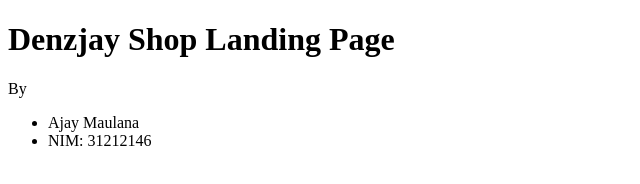
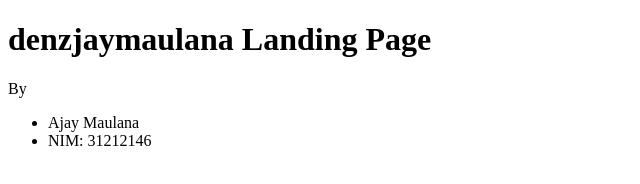
Before and after one commit to Denzjaymaulana/Denzjay-Shop.github.io, a plain HTML site: page index.html in a window 1280 px wide. Shown: the whole page, without its empty margins (0-640 px from the left). Drawn offline with Linux system fonts and the light colour scheme.

```diff
--- a/index.html
+++ b/index.html
@@ -2,10 +2,10 @@
 <html>
 <head>
 	<meta charset="utf-8">
-	<title>Denzjay-Shop</title>
+	<title>denzjaymaulana.github.io</title>
 </head>
 <body>
-	<h1>Denzjay Shop Landing Page</h1>
+	<h1>denzjaymaulana Landing Page</h1>
 
 	<p>By</p>
 	<ul>
```
